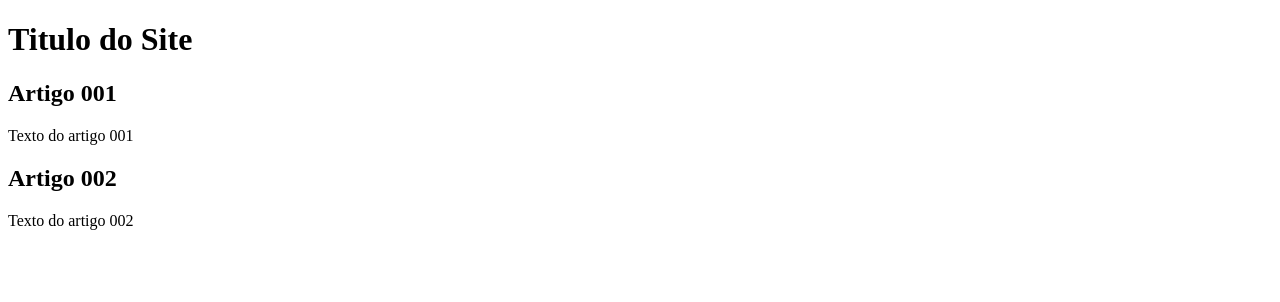
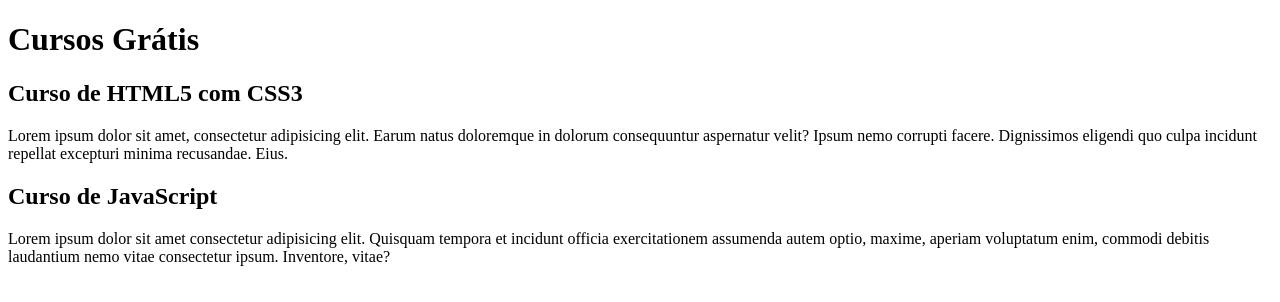
Before and after one commit to Tortuguinha/projeto-site, a plain HTML site: page index.html in a window 1280 px wide. Drawn offline with Linux system fonts and the light colour scheme.

Commit message:
Comecei a escrever o conteúdo

```diff
--- a/index.html
+++ b/index.html
@@ -8,15 +8,15 @@
 <body>
     <main>
         <head>
-            <h1>Titulo do Site</h1>
+            <h1>Cursos Grátis</h1>
         </head>
         <article>
-            <h2>Artigo 001</h2>
-            <p>Texto do artigo 001</p>
+            <h2>Curso de HTML5 com CSS3</h2>
+            <p>Lorem ipsum dolor sit amet, consectetur adipisicing elit. Earum natus doloremque in dolorum consequuntur aspernatur velit? Ipsum nemo corrupti facere. Dignissimos eligendi quo culpa incidunt repellat excepturi minima recusandae. Eius.</p>
         </article>
         <article>
-            <h2>Artigo 002</h2>
-            <p>Texto do artigo 002</p>
+            <h2>Curso de JavaScript</h2>
+            <p>Lorem ipsum dolor sit amet consectetur adipisicing elit. Quisquam tempora et incidunt officia exercitationem assumenda autem optio, maxime, aperiam voluptatum enim, commodi debitis laudantium nemo vitae consectetur ipsum. Inventore, vitae?</p>
         </article>
     </main>
 </body>
```
